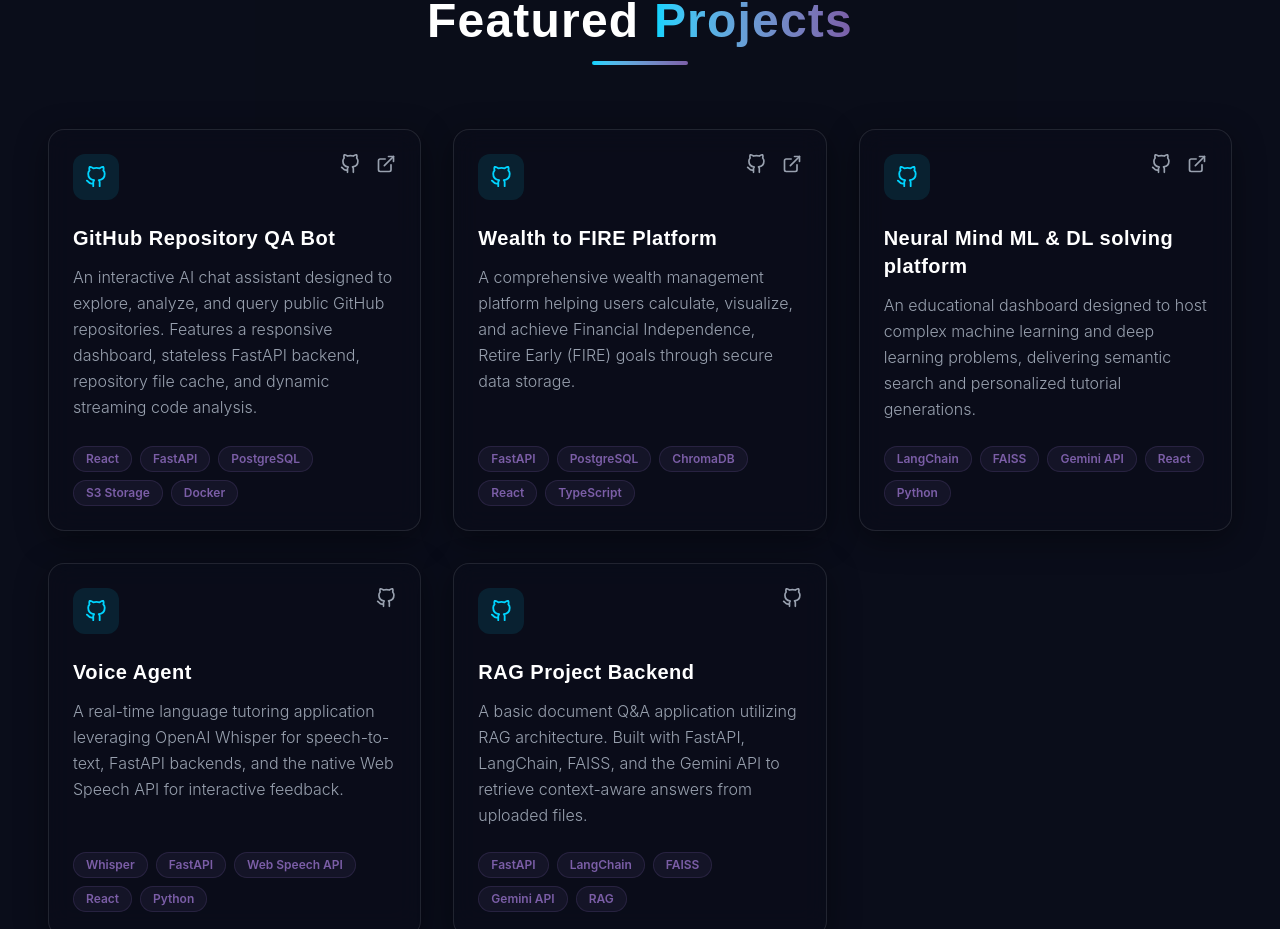
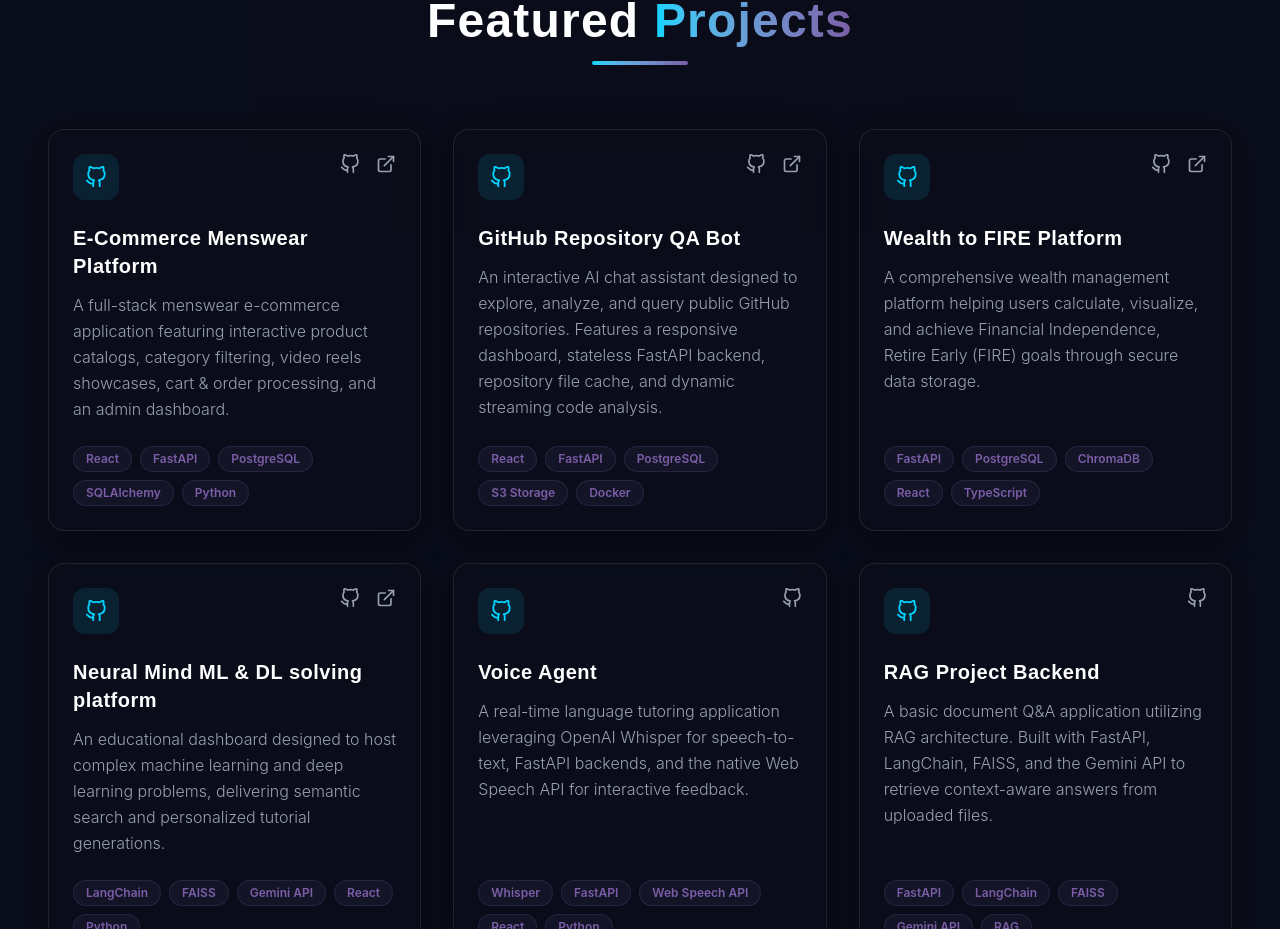
Before and after one commit to lokesh046/portfolio, a React (Vite) app: page / in a window 1280 px wide. Shown: the part 915-1844 px from the top of the page. Built offline with nearby package versions, Linux system fonts and the light colour scheme.

Commit message:
add: new project to profile

```diff
--- a/src/components/Projects.tsx
+++ b/src/components/Projects.tsx
@@ -3,6 +3,13 @@ import type { Variants } from 'framer-motion';
 import { FiGithub, FiExternalLink } from 'react-icons/fi';
 
 const PROJECTS = [
+  {
+    title: 'E-Commerce Menswear Platform',
+    description: 'A full-stack menswear e-commerce application featuring interactive product catalogs, category filtering, video reels showcases, cart & order processing, and an admin dashboard.',
+    tech: ['React', 'FastAPI', 'PostgreSQL', 'SQLAlchemy', 'Python'],
+    github: 'https://github.com/lokesh046/ecommerce-menswear',
+    live: 'https://ecommerce-menswear.vercel.app/',
+  },
   {
     title: 'GitHub Repository QA Bot',
     description: 'An interactive AI chat assistant designed to explore, analyze, and query public GitHub repositories. Features a responsive dashboard, stateless FastAPI backend, repository file cache, and dynamic streaming code analysis.',
```
